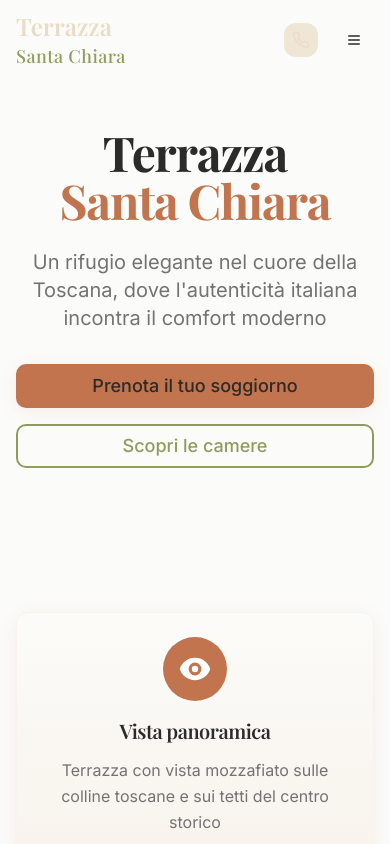
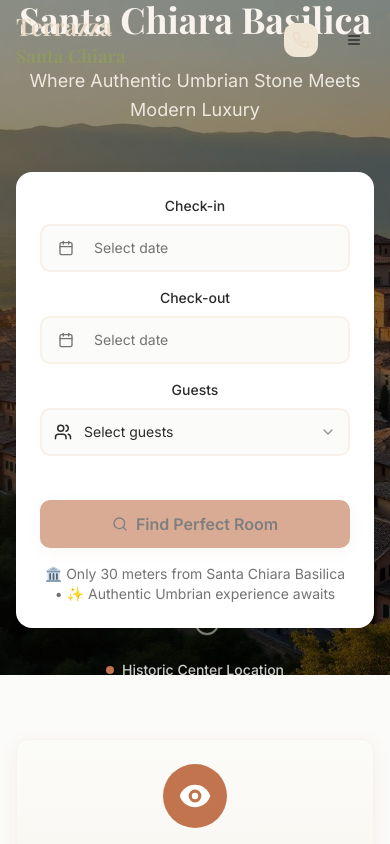
Before and after one commit to Aressand/terrazza-design-foundation, a React (Vite) app: page / in a window 390 px wide. Shown: the top 844 px of the page. Built offline with nearby package versions, Linux system fonts and the light colour scheme; a web font is replaced by a local one.

Commit message:
Add impactful hero section
Create a hero section with a background image, overlay, and centered content. Includes a headline, subheadline, and a search widget with date pickers, guest selection, and a search button. The design is responsive and incorporates specified styling and technical features.

```diff
--- /dev/null
+++ b/src/components/HeroSection.tsx
@@ -0,0 +1,70 @@
+import React from 'react';
+import SearchWidget from './SearchWidget';
+import heroBackground from '@/assets/assisi-hero-bg.jpg';
+
+const HeroSection = () => {
+  return (
+    <section className="relative h-[80vh] lg:h-[90vh] flex items-center justify-center overflow-hidden">
+      {/* Background Image */}
+      <div
+        className="absolute inset-0 bg-cover bg-center bg-no-repeat"
+        style={{
+          backgroundImage: `url(${heroBackground})`,
+        }}
+      />
+
+      {/* Overlay */}
+      <div className="absolute inset-0 bg-gradient-to-b from-black/40 via-black/50 to-black/60" />
+
+      {/* Content */}
+      <div className="relative z-10 w-full px-4 sm:px-6 lg:px-8">
+        <div className="max-w-6xl mx-auto text-center">
+
+          {/* Headlines */}
+          <div className="mb-12 animate-fade-in">
+            <h1 className="font-playfair font-bold text-4xl md:text-5xl lg:text-6xl xl:text-7xl text-white leading-tight mb-6">
+              Wake Up 30 Meters from
+              <span className="block text-stone-light">Santa Chiara Basilica</span>
+            </h1>
+
+            <p className="font-inter text-lg md:text-xl lg:text-2xl text-stone-light/90 max-w-3xl mx-auto leading-relaxed mb-12">
+              Where Authentic Umbrian Stone Meets Modern Luxury
+            </p>
+          </div>
+
+          {/* Search Widget */}
+          <div className="animate-slide-up" style={{ animationDelay: '0.3s' }}>
+            <SearchWidget />
+          </div>
+
+          {/* Additional Info */}
+          <div className="mt-8 animate-fade-in" style={{ animationDelay: '0.6s' }}>
+            <div className="flex flex-col sm:flex-row items-center justify-center gap-6 sm:gap-12 text-white/80">
+              <div className="flex items-center gap-2">
+                <div className="w-2 h-2 bg-terracotta rounded-full"></div>
+                <span className="text-sm font-medium">Historic Center Location</span>
+              </div>
+              <div className="flex items-center gap-2">
+                <div className="w-2 h-2 bg-sage rounded-full"></div>
+                <span className="text-sm font-medium">Panoramic Terrace Views</span>
+              </div>
+              <div className="flex items-center gap-2">
+                <div className="w-2 h-2 bg-stone-light rounded-full"></div>
+                <span className="text-sm font-medium">Authentic Italian Experience</span>
+              </div>
+            </div>
+          </div>
+        </div>
+      </div>
+
+      {/* Scroll Indicator */}
+      <div className="absolute bottom-8 left-1/2 transform -translate-x-1/2 animate-bounce">
+        <div className="w-6 h-10 border-2 border-white/50 rounded-full flex justify-center">
+          <div className="w-1 h-3 bg-white/50 rounded-full mt-2 animate-pulse"></div>
+        </div>
+      </div>
+    </section>
+  );
+};
+
+export default HeroSection;
--- /dev/null
+++ b/src/components/SearchWidget.tsx
@@ -0,0 +1,161 @@
+import React, { useState } from 'react';
+import { format } from "date-fns";
+import { CalendarIcon, Users, Search } from 'lucide-react';
+import { Button } from "@/components/ui/button";
+import { Calendar } from "@/components/ui/calendar";
+import {
+  Popover,
+  PopoverContent,
+  PopoverTrigger,
+} from "@/components/ui/popover";
+import {
+  Select,
+  SelectContent,
+  SelectItem,
+  SelectTrigger,
+  SelectValue,
+} from "@/components/ui/select";
+import { cn } from "@/lib/utils";
+
+const SearchWidget = () => {
+  const [checkIn, setCheckIn] = useState<Date>();
+  const [checkOut, setCheckOut] = useState<Date>();
+  const [guests, setGuests] = useState<string>('');
+  const [isLoading, setIsLoading] = useState(false);
+
+  const handleSearch = async () => {
+    setIsLoading(true);
+    // Simulate search loading
+    setTimeout(() => {
+      setIsLoading(false);
+      console.log('Search:', { checkIn, checkOut, guests });
+    }, 1500);
+  };
+
+  const isFormValid = checkIn && checkOut && guests;
+
+  return (
+    <div className="bg-white rounded-2xl shadow-elegant p-6 lg:p-8 w-full max-w-4xl mx-auto animate-scale-in">
+      <div className="flex flex-col lg:flex-row gap-4 lg:gap-6">
+
+        {/* Check-in Date */}
+        <div className="flex-1">
+          <label className="block text-sm font-medium text-foreground mb-2">
+            Check-in
+          </label>
+          <Popover>
+            <PopoverTrigger asChild>
+              <Button
+                variant="outline"
+                className={cn(
+                  "w-full justify-start text-left font-normal h-12 border-2 hover:border-sage focus:border-sage transition-colors",
+                  !checkIn && "text-muted-foreground"
+                )}
+              >
+                <CalendarIcon size={18} className="mr-3" />
+                {checkIn ? format(checkIn, "PPP") : "Select date"}
+              </Button>
+            </PopoverTrigger>
+            <PopoverContent className="w-auto p-0 z-50" align="start">
+              <Calendar
+                mode="single"
+                selected={checkIn}
+                onSelect={setCheckIn}
+                disabled={(date) => date < new Date()}
+                initialFocus
+                className="p-3 pointer-events-auto"
+              />
+            </PopoverContent>
+          </Popover>
+        </div>
+
+        {/* Check-out Date */}
+        <div className="flex-1">
+          <label className="block text-sm font-medium text-foreground mb-2">
+            Check-out
+          </label>
+          <Popover>
+            <PopoverTrigger asChild>
+              <Button
+                variant="outline"
+                className={cn(
+                  "w-full justify-start text-left font-normal h-12 border-2 hover:border-sage focus:border-sage transition-colors",
+                  !checkOut && "text-muted-foreground"
+                )}
+              >
+                <CalendarIcon size={18} className="mr-3" />
+                {checkOut ? format(checkOut, "PPP") : "Select date"}
+              </Button>
+            </PopoverTrigger>
+            <PopoverContent className="w-auto p-0 z-50" align="start">
+              <Calendar
+                mode="single"
+                selected={checkOut}
+                onSelect={setCheckOut}
+                disabled={(date) => date < new Date() || (checkIn && date <= checkIn)}
+                initialFocus
+                className="p-3 pointer-events-auto"
+              />
+            </PopoverContent>
+          </Popover>
+        </div>
+
+        {/* Guests Selection */}
+        <div className="flex-1">
+          <label className="block text-sm font-medium text-foreground mb-2">
+            Guests
+          </label>
+          <Select value={guests} onValueChange={setGuests}>
+            <SelectTrigger className="h-12 border-2 hover:border-sage focus:border-sage transition-colors">
+              <div className="flex items-center">
+                <Users size={18} className="mr-3" />
+                <SelectValue placeholder="Select guests" />
+              </div>
+            </SelectTrigger>
+            <SelectContent className="z-50">
+              <SelectItem value="1">1 Guest</SelectItem>
+              <SelectItem value="2">2 Guests</SelectItem>
+              <SelectItem value="3">3 Guests</SelectItem>
+              <SelectItem value="4">4 Guests</SelectItem>
+            </SelectContent>
+          </Select>
+        </div>
+
+        {/* Search Button */}
+        <div className="flex-1 lg:flex-initial">
+          <label className="block text-sm font-medium text-transparent mb-2 lg:hidden">
+            Search
+          </label>
+          <Button
+            onClick={handleSearch}
+            disabled={!isFormValid || isLoading}
+            variant="terracotta"
+            size="lg"
+            className="w-full lg:w-auto lg:px-8 h-12 font-semibold text-base lg:mt-7 disabled:opacity-60"
+          >
+            {isLoading ? (
+              <div className="flex items-center">
+                <div className="animate-spin rounded-full h-4 w-4 border-2 border-white border-t-transparent mr-2"></div>
+                Searching...
+              </div>
+            ) : (
+              <div className="flex items-center">
+                <Search size={18} className="mr-2" />
+                Find Perfect Room
+              </div>
+            )}
+          </Button>
+        </div>
+      </div>
+
+      {/* Help text */}
+      <div className="mt-4 text-center">
+        <p className="text-sm text-muted-foreground">
+          🏛️ Only 30 meters from Santa Chiara Basilica • ✨ Authentic Umbrian experience awaits
+        </p>
+      </div>
+    </div>
+  );
+};
+
+export default SearchWidget;
--- a/src/pages/Index.tsx
+++ b/src/pages/Index.tsx
@@ -1,33 +1,13 @@
 import { Button } from "@/components/ui/button";
 import Header from "@/components/Header";
+import HeroSection from "@/components/HeroSection";
 
 const Index = () => {
   return (
     <>
       <Header />
       <main className="min-h-screen bg-background">
-        {/* Hero Section */}
-        <section className="relative pt-32 lg:pt-40 pb-20 lg:pb-32">
-          <div className="container-bnb">
-            <div className="max-w-4xl mx-auto text-center animate-fade-in">
-              <h1 className="text-display text-5xl lg:text-7xl mb-6 text-foreground">
-                Terrazza
-                <span className="block text-terracotta">Santa Chiara</span>
-              </h1>
-              <p className="text-body text-xl lg:text-2xl mb-8 text-muted-foreground max-w-3xl mx-auto">
-                Un rifugio elegante nel cuore della Toscana, dove l'autenticità italiana incontra il comfort moderno
-              </p>
-              <div className="flex flex-col sm:flex-row gap-4 justify-center">
-                <Button variant="terracotta" size="lg" className="text-lg">
-                  Prenota il tuo soggiorno
-                </Button>
-                <Button variant="sage-outline" size="lg" className="text-lg">
-                  Scopri le camere
-                </Button>
-              </div>
-            </div>
-          </div>
-        </section>
+        <HeroSection />
 
         {/* Features Preview */}
         <section className="py-16 lg:py-24">
```
Also changed, not shown: src/assets/assisi-hero-bg.jpg (added).
